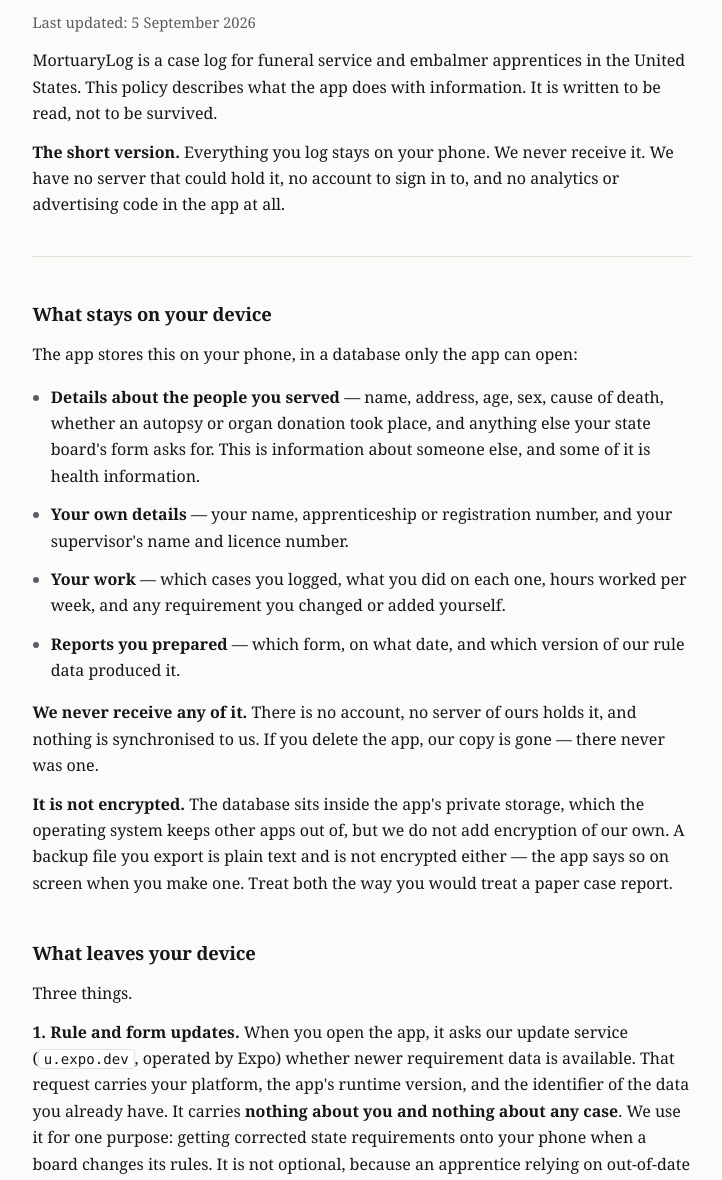
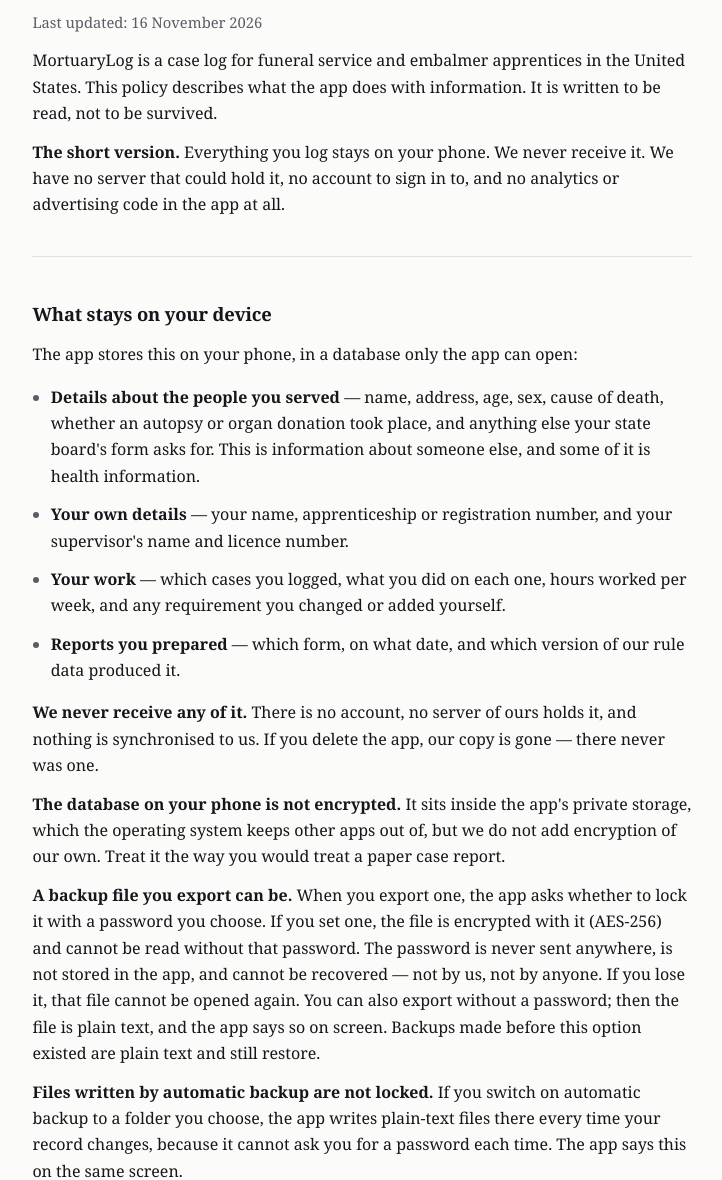
Before and after one commit to boramaeai/mortuarylog-site, a plain HTML site: page privacy/index.html in a window 1280 px wide. Shown: the part 142-1322 px from the top of the page, without its empty margins (278-1000 px from the left). Drawn offline with Linux system fonts and the light colour scheme.

Commit message:
공개 페이지 갱신 — 2026-11-16

```diff
--- a/privacy/index.html
+++ b/privacy/index.html
@@ -46,7 +46,7 @@ a { color: var(--accent); }
 <main class="wrap">
 <p class="top">MortuaryLog</p>
 <h1>Privacy Policy — MortuaryLog</h1>
-<p><em>Last updated: 5 September 2026</em></p>
+<p><em>Last updated: 16 November 2026</em></p>
 <p>MortuaryLog is a case log for funeral service and embalmer apprentices in the United States. This policy describes what the app does with information. It is written to be read, not to be survived.</p>
 <p><strong>The short version.</strong> Everything you log stays on your phone. We never receive it. We have no server that could hold it, no account to sign in to, and no analytics or advertising code in the app at all.</p>
 <hr>
@@ -59,7 +59,9 @@ a { color: var(--accent); }
 <li><strong>Reports you prepared</strong> — which form, on what date, and which version of our rule data produced it.</li>
 </ul>
 <p><strong>We never receive any of it.</strong> There is no account, no server of ours holds it, and nothing is synchronised to us. If you delete the app, our copy is gone — there never was one.</p>
-<p><strong>It is not encrypted.</strong> The database sits inside the app's private storage, which the operating system keeps other apps out of, but we do not add encryption of our own. A backup file you export is plain text and is not encrypted either — the app says so on screen when you make one. Treat both the way you would treat a paper case report.</p>
+<p><strong>The database on your phone is not encrypted.</strong> It sits inside the app's private storage, which the operating system keeps other apps out of, but we do not add encryption of our own. Treat it the way you would treat a paper case report.</p>
+<p><strong>A backup file you export can be.</strong> When you export one, the app asks whether to lock it with a password you choose. If you set one, the file is encrypted with it (AES-256) and cannot be read without that password. The password is never sent anywhere, is not stored in the app, and cannot be recovered — not by us, not by anyone. If you lose it, that file cannot be opened again. You can also export without a password; then the file is plain text, and the app says so on screen. Backups made before this option existed are plain text and still restore.</p>
+<p><strong>Files written by automatic backup are not locked.</strong> If you switch on automatic backup to a folder you choose, the app writes plain-text files there every time your record changes, because it cannot ask you for a password each time. The app says this on the same screen.</p>
 <h2>What leaves your device</h2>
 <p>Three things.</p>
 <p><strong>1. Rule and form updates.</strong> When you open the app, it asks our update service (<code>u.expo.dev</code>, operated by Expo) whether newer requirement data is available. That request carries your platform, the app's runtime version, and the identifier of the data you already have. It carries <strong>nothing about you and nothing about any case</strong>. We use it for one purpose: getting corrected state requirements onto your phone when a board changes its rules. It is not optional, because an apprentice relying on out-of-date requirements can miss a licence deadline.</p>
@@ -78,7 +80,7 @@ a { color: var(--accent); }
 <h2>Children</h2>
 <p>MortuaryLog is a professional tool for licensed apprentices. It is not directed at children and we do not knowingly collect anything from anyone.</p>
 <h2>About the information you enter concerning other people</h2>
-<p>The people whose details you record are not our users, and they cannot ask us anything, because we never see their information. You are recording it to meet a requirement your state board places on you, and you hold it under whatever obligations your employer and your board place on you. The app is designed around that: it keeps that information on your device, it marks the most sensitive fields as staying on the device, and it warns you that an exported backup is not encrypted.</p>
+<p>The people whose details you record are not our users, and they cannot ask us anything, because we never see their information. You are recording it to meet a requirement your state board places on you, and you hold it under whatever obligations your employer and your board place on you. The app is designed around that: it keeps that information on your device, it marks the most sensitive fields as staying on the device, it lets you lock an exported backup with a password, and it says plainly when a file is not locked.</p>
 <h2>Changes to this policy</h2>
 <p>If this changes, the date at the top changes and the current version is always at this address. If a change ever means information starts leaving your device, we will say so plainly, in the app, before it happens.</p>
 <h2>Contact</h2>
```
